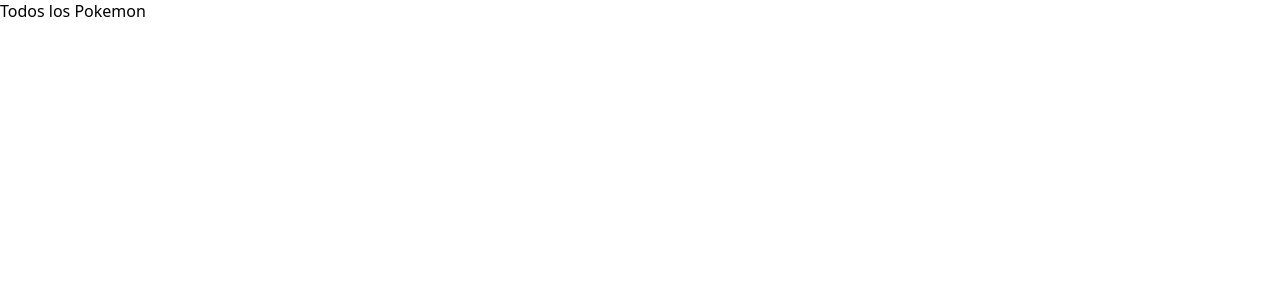
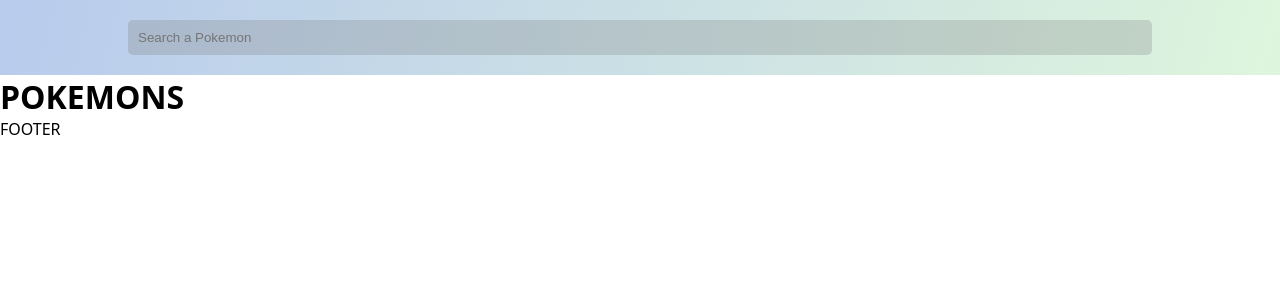
Before and after one commit to MichelleDuque/pokedex, a React (Create React App) app: page / in a window 1280 px wide. Shown: the top 300 px of the page. Built offline with nearby package versions, Linux system fonts and the light colour scheme.

Commit message:
header was created

```diff
--- /dev/null
+++ b/src/components/Header.tsx
@@ -0,0 +1,19 @@
+import styles from "./header.module.css"
+import React from 'react';
+
+type headerProps = {
+    query: string;
+    setQuery: (query: string ) => void;
+}
+
+
+const Header = ({query, setQuery}: headerProps) => {
+    return (
+        <header className={styles.header}>
+            <input value={query} className={styles.input} placeholder='Search a Pokemon' type="text" onChange={(event) => setQuery(event.target.value)} />
+        </header>
+
+    );
+};
+
+export default Header;
--- /dev/null
+++ b/src/components/header.module.css
@@ -0,0 +1,17 @@
+.header{
+    display: grid;
+    font-size: 1.2rem;
+    font-weight: bold;
+    padding: 10px;
+    place-items: center;
+    background: var(--bg-gradient);
+}
+
+.input{
+    background-color: rgba(121, 121,121, 0.257);
+    padding: 10px 10px;
+    border-radius: 5px;
+    margin: 10px 10px;
+    border: none;
+    width: 80vw;
+}
--- /dev/null
+++ b/src/global.d.ts
@@ -0,0 +1,4 @@
+declare module "*.module.css"{
+    const classes: { [key: string]: string};
+    export default classes;
+}
--- a/src/pages/Pokemons.tsx
+++ b/src/pages/Pokemons.tsx
@@ -1,5 +1,17 @@
+import { useState } from "react";
+import Header from "../components/Header";
+
 const Pokemons = () => {
-    return <div>Todos los Pokemon</div>;
-  };
+    const [query, setQuery] = useState("");
+    return (
+        <>
+            <Header query={query} setQuery={setQuery}/>
+            <main>
+                <h1>POKEMONS</h1>
+            </main>
+            <footer>FOOTER</footer>
+        </>
+    );
+};
 
-  export default Pokemons;
+export default Pokemons;
```
